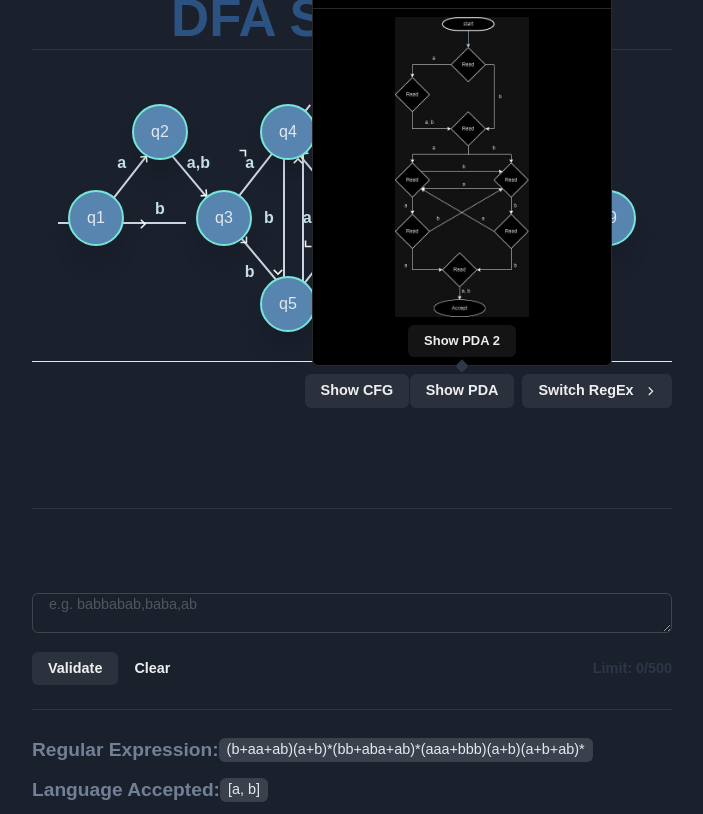
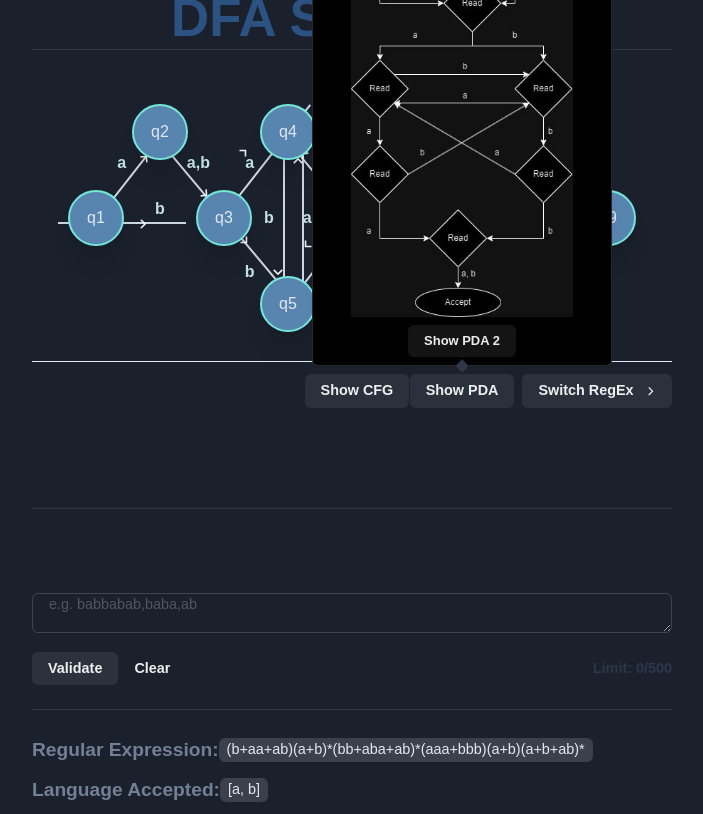
Before and after one commit to stiffmeister923/DFA-Simulator, a Next.js app: page / in a window 1280 px wide. Both pictures are taken after a click on the button "Show PDA". Shown: the whole page, without its empty margins (288-991 px from the left). Built offline with nearby package versions, Linux system fonts and the light colour scheme.

Commit message:
Update PDA.js

```diff
--- a/components/components/PDA.js
+++ b/components/components/PDA.js
@@ -40,7 +40,7 @@ const PDA = () => {
                   alt="PDA 2"
                   width="100%"
                   height="100%"
-                  maxHeight="300px" // Constrain the maximum height
+                  maxHeight="500px" // Constrain the maximum height
                   objectFit="contain" // Ensure the image scales properly
                 />
                 <Button onClick={() => setShowPDA1(true)}>Show PDA 1</Button>
@@ -53,7 +53,7 @@ const PDA = () => {
                   alt="PDA 1"
                   width="100%"
                   height="100%"
-                  maxHeight="300px" // Constrain the maximum height
+                  maxHeight="500px" // Constrain the maximum height
                   objectFit="contain" // Ensure the image scales properly
                 />
                 <Button onClick={() => setShowPDA1(false)}>Show PDA 2</Button>
```
